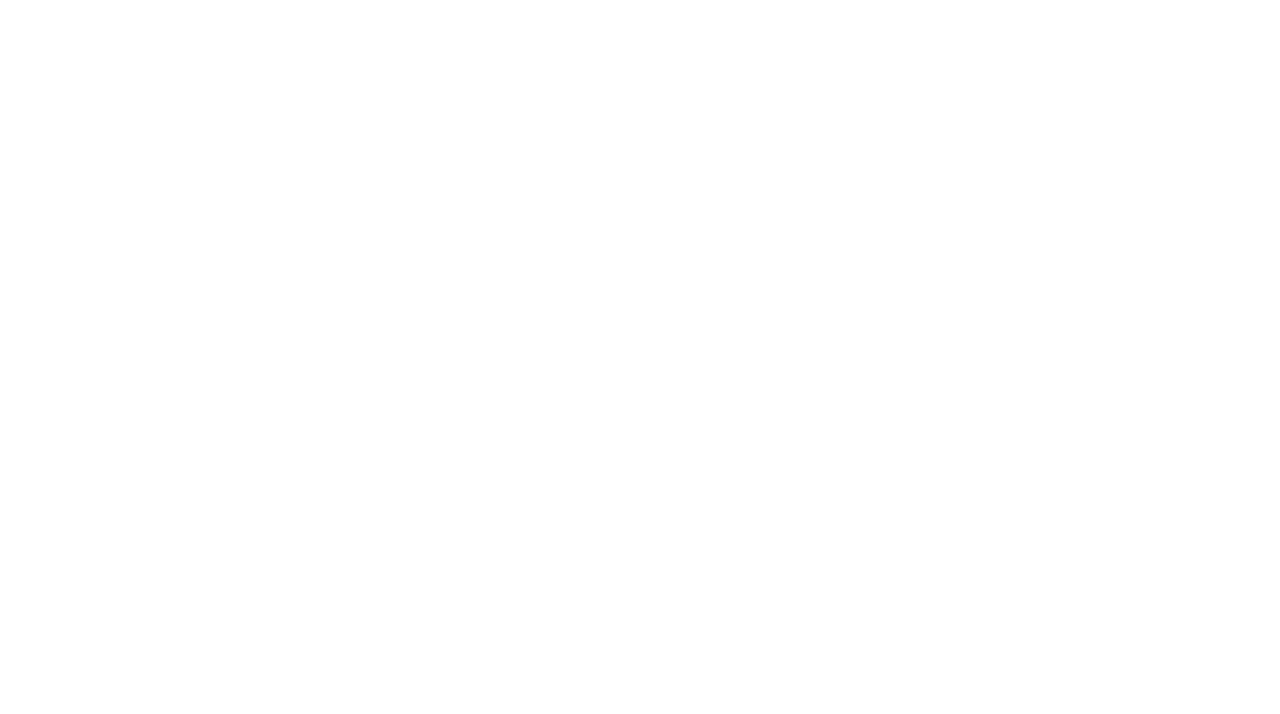
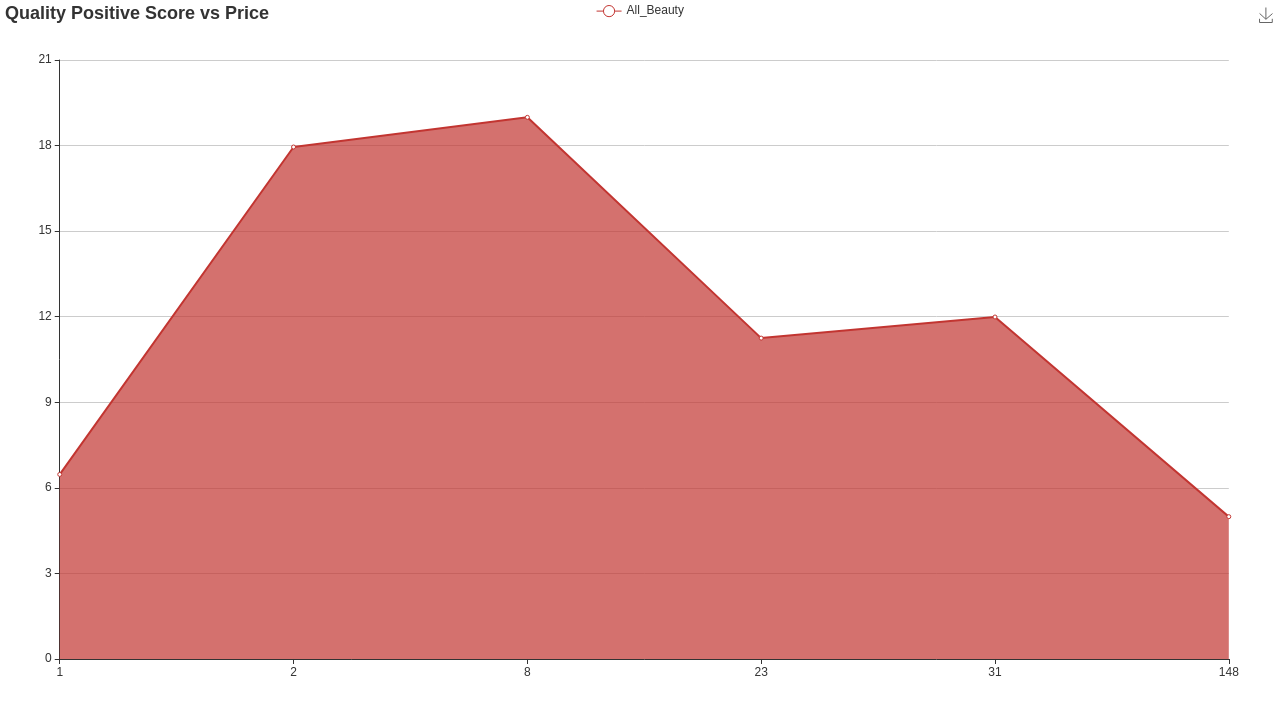
Before and after one commit to junrong09/sentiment-analysis-webapp, a React (Create React App) app: page / in a window 1280 px wide. Shown: the top 714 px of the page. Built offline with nearby package versions, Linux system fonts and the light colour scheme.

Commit message:
parse data into table

```diff
--- a/src/App.js
+++ b/src/App.js
@@ -3,40 +3,52 @@ import './App.css';
 import ReactEcharts from 'echarts-for-react';
 import jsonData from './data/All_Beauty.txt';
 
-function App() {
+class App extends React.Component {
+    constructor(props) {
+        super(props);
+        this.state = {
+            test: [],
+            qualityPosArray:[],
+            priceArray:[]
 
-var result = '{"asin":"B00MGK9Z8U","title":"Rimmel Provocalips 16hr Kissproof Lipstick, Kiss Fatal, 0.14 Fluid Ounce","brand":"Rimmel","main_cat":"All_Beauty","rank":"45,960inBeautyPersonalCare(","price":"$6.47","qualityScores":[1,1,0,17,0],"functionalityScores":[1,1,0,23,2],"aestheticsScores":[1,1,0,20,10]}\n{"asin":"B00MTR49IG","title":"Peter Lamas Wheatgrass Purifying Shampoo and Conditioner Set, 12 Fluid Ounce Each","brand":"Peter Lamas","main_cat":"All_Beauty","rank":"971,977inBeautyPersonalCare(","qualityScores":[7,6,0,2,0],"functionalityScores":[7,7,0,2,0],"aestheticsScores":[7,6,0,2,0]}\n{"asin":"B00N2WQ2IW","title":"Pantene Pro-V Volume Conditioner 12.0 Fluid Ounce (Product Size May Vary)","brand":"Pantene","main_cat":"All_Beauty","rank":"2,378,973inBeautyPersonalCare(","qualityScores":[9,9,0,7,1],"functionalityScores":[9,9,0,8,2],"aestheticsScores":[9,9,0,6,1]}\n{"asin":"B00NT0AR7E","title":"OZNaturals Anti Aging Retinol Serum -The Most Effective Anti Wrinkle Serum Contains Professional Strength Retinol+ Astaxanthin+ Vitamin E - Get The Dramatic Youthful Results You’ve Been Looking For","brand":"OZ Naturals","main_cat":"All_Beauty","rank":"9,905inBeautyPersonalCare(","price":"$17.95","qualityScores":[2,2,0,10,2],"functionalityScores":[2,2,0,9,1],"aestheticsScores":[2,2,0,8,1]}'
+        }
+    }
 
- var getOption = () => {
-     var test =  result.split("\n").filter(a => a.includes("\"price\":")).map(prop => {
+   componentDidMount() {
+     let temp = [];
+     let tempPrice =[];
+     let tempQPA =[];
+     fetch(jsonData)
+       .then(r => r.text())
+       .then(t => {
+         t.split("\n").filter(a => a.includes("\"price\":")).map(prop => {
            var obj = JSON.parse(prop);
            var localObj = {};
            localObj["score"] = obj.qualityScores[1];
-        localObj["price"] = (obj.price!== undefined)?parseFloat((obj.price).replace("$", "")) : 0;
-              return localObj;
-        } );
-
-        test.sort(function(a, b) {
-          var keyA = a.score;
-          var keyB = b.score;
-          // Compare the 2 dates
-          if (keyA < keyB) return -1;
-          if (keyA > keyB) return 1;
+           localObj["price"] = (obj.price !== undefined) ? parseFloat((obj.price).replace("$", "")) : 0;
+           temp.push(localObj);
+         })
+       }).then(res => {
+         // ANOTHER THEN BLOCK AFTER FETCHING DATA
+         temp.sort(function(a, b) {
+           console.log((a, b));
+           if (a.score < b.score) return -1;
+           if (a.score > b.score) return 1;
            return 0;
          });
-        console.log(test);
-
-        var qualityPosArray = []
-        var priceArray = []
-
-        for (var key in test) {
-          qualityPosArray.push(test[key].score);
-          priceArray.push(test[key].price);
+         console.log(temp);
+         this.setState({ test: temp });
+       }).then(res => {
+           for(var key in temp){
+                tempPrice.push(temp[key].price);
+                tempQPA.push(temp[key].score);
+           }
+           this.setState({ priceArray: tempPrice });
+           this.setState({ qualityPosArray: tempQPA });
+       })
    }
 
-        console.log(priceArray);
-        console.log(qualityPosArray);
-
+  getOption = () => {
         return{
             title: {
               text: 'Quality Positive Score vs Price'
@@ -62,7 +74,7 @@ var result = '{"asin":"B00MGK9Z8U","title":"Rimmel Provocalips 16hr Kissproof Li
               {
                 type : 'category',
                 boundaryGap : false,
-          data : qualityPosArray// this should be score
+                data : this.state.qualityPosArray// this should be score
               }
             ],
             yAxis : [
@@ -75,30 +87,22 @@ var result = '{"asin":"B00MGK9Z8U","title":"Rimmel Provocalips 16hr Kissproof Li
                 name:'All_Beauty',
                 type:'line',
                 areaStyle: {normal: {}},
-          data: priceArray // this should be prices
+                data: this.state.priceArray // this should be prices
               },
             ]
         }
   };
 
-    console.log(jsonData);
-    fetch(jsonData)
-        .then( r => r.text() )
-        .then(t => {
-            let a = t.split("\n");
-            a.forEach(text => {
-                console.log(JSON.parse(text))
-            })
-        });
-
+  render(){
      return (
         <div className="App">
         <ReactEcharts
-        option={getOption()}
+            option={this.getOption()}
             style={{height: '700px', width: '100%'}}
             className='react_for_echarts' />
         </div>
      );
   }
+}
 
 export default App;
```
Lines whose indentation alone changed are shown as unchanged.
